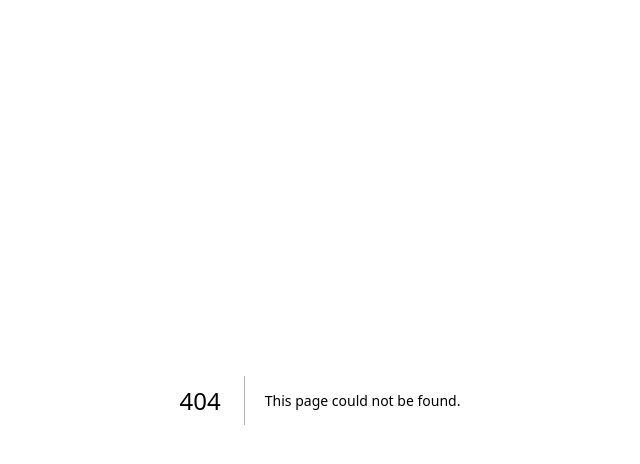
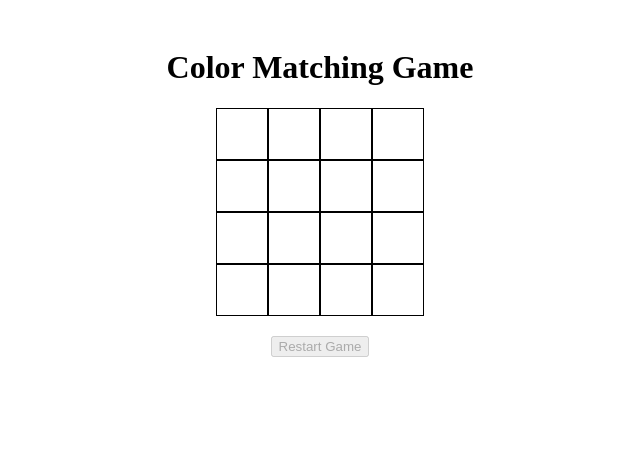
Before and after one commit to saivivek116/frontend-components, a Next.js app: page /color-matching in a window 1280 px wide. Before the commit this address had no page. Shown: the top 464 px of the page, without its empty margins (320-960 px from the left). Built offline with nearby package versions, Linux system fonts and the light colour scheme.

Commit message:
memory game

```diff
--- /dev/null
+++ b/src/app/calculator/styles.css
@@ -0,0 +1,45 @@
+.container{
+    width: 800px;
+    margin: 20px auto;
+    display: flex;
+    flex-direction: column;
+    justify-content: center;
+    align-items: center;
+}
+
+.calculator-container{
+    border: 1px solid black;
+    width: 350px;
+    padding: 10px;
+    border-radius: 12px;
+
+}
+
+.display {
+    height: 32px;
+    border: 1px solid black;
+    border-radius: 4px;
+    margin-bottom: 10px;
+    padding: 4px;
+}
+
+.keypad{
+    display: grid;
+    grid-template-columns: repeat(4, auto);
+    gap: 10px;
+}
+
+.key{
+    border-radius: 50%;
+    background-color: gray;
+    width: 25px;
+    height: 25px;
+    display: flex;
+    justify-content: center;
+    align-items: center;
+    cursor: pointer;
+    padding: 5px;
+}
+.operation{
+    background-color: orange;
+}
--- /dev/null
+++ b/src/app/color-matching/page.jsx
@@ -0,0 +1,106 @@
+"use client";
+import {useEffect, useState} from "react";
+import "./styles.css"
+import { getRandomColors, shuffle } from "../lib/utils"
+
+const GRIDSIZE = 16 // always should be multiple of 4
+const getShuffledBoxes = ()=>{
+    const randomColors = getRandomColors(GRIDSIZE/2);
+    const doubleRandomColors = [...randomColors, ...randomColors]
+    return shuffle(doubleRandomColors)
+}
+
+const ColorMatchingGame = ()=>{
+    const [boxes, setBoxes]= useState(getShuffledBoxes());
+    const [opened, setOpened] = useState([-1, -1]);
+    const [selected, setSelected] = useState(new Set());
+    const [count, setCount] = useState(0);
+    const [complete, setComplete] = useState(false);
+
+    useEffect(()=>{
+        if(selected.size===boxes.length){
+            setComplete(true);
+        }
+    },[selected])
+
+    const restart = ()=>{
+        setBoxes(getShuffledBoxes());
+        setOpened([-1, -1]);
+        setCount(0);
+        setComplete(false)
+        setSelected(new Set());
+    }
+
+    // console.log(boxes);
+    const handleBoxClick = (id)=>{
+        if(opened[0]!=-1 && id===opened[0]){
+            return
+        }
+        setOpened((prev) => {
+            if (prev[0] !== -1 && prev[1] !== -1) {
+            // Reset opened boxes if both are already set
+            return [id, -1];
+            }
+
+            if (prev[0] !== -1) {
+            // Second box clicked
+                if (id !== prev[0] && boxes[id] === boxes[prev[0]]) {
+                    // Match found
+                    setSelected((prevSelected) => new Set([...prevSelected, prev[0], id]));
+                } else {
+                    // No match, reset after delay
+                    setTimeout(() => {
+                    setOpened([-1, -1]);
+                    }, 400);
+                }
+                setCount(count=>count+1)
+                return [prev[0], id];
+            }
+
+            // First box clicked
+            return [id, -1];
+        });
+    }
+    return (
+        <div className="container">
+            <h1>Color Matching Game</h1>
+            <div className="grid">
+                {
+                    boxes.map((box, id)=>{
+                        return (
+                            <div key={id}
+                            style={{"backgroundColor":selected.has(id) || opened.includes(id)?box:"white"}}
+                             onClick={()=>handleBoxClick(id)} className="box"></div>
+                        )
+                    })
+                }
+            </div>
+            {
+                complete && <div>Game completed in {count} moves</div>
+            }
+            <button disabled={!complete} onClick={restart}>Restart Game</button>
+
+        </div>
+    )
+}
+
+export default ColorMatchingGame;
+
+//tasks
+// select input with 4, 8, 16, 24 for number ofboxes
+// grid with boxed each row must contain 4 columns
+
+//colors = noOfBoxes/2
+//each color should be assigned to 2 boxes
+
+//if the boxed do no match reset to orginal position after 400ms
+//match should remain revealed
+
+//each selection is counted as 1
+//At the end of the game, the user should be informed of the total number of rounds taken to complete the game
+//reset(restart the game) should there and be enabled after the game ends to reset to the start of the game
+
+
+// first i will build for 12 size grid then i will scale it
+
+// create an array with colors of size 12 with 6 unique colors randomised
--- /dev/null
+++ b/src/app/color-matching/styles.css
@@ -0,0 +1,19 @@
+.container{
+    width: 800px;
+    margin: 20px auto;
+    display: flex;
+    flex-direction: column;
+    justify-content: center;
+    align-items: center;
+}
+
+.grid{
+    display: grid;
+    grid-template-columns: repeat(4, auto);
+    margin-bottom: 20px;
+}
+.box{
+    width: 50px;
+    height: 50px;
+    border: 1px solid;
+}
--- /dev/null
+++ b/src/app/lib/utils.js
@@ -0,0 +1,43 @@
+function _getRandomColor() {
+    const randomColor = () => Math.floor(Math.random() * 256);
+    const r = randomColor().toString(16).padStart(2, '0');
+    const g = randomColor().toString(16).padStart(2, '0');
+    const b = randomColor().toString(16).padStart(2, '0');
+
+    return `#${r}${g}${b}`;
+  }
+
+  export function getRandomColors(limit) {
+    const colors = [];
+    const seen = new Set();
+
+    for (let i = 0; i < limit; i++) {
+      let color = _getRandomColor();
+
+      while (seen.has(color)) {
+        color = _getRandomColor();
+      }
+
+      colors.push(color);
+    }
+
+    return colors;
+  }
+
+
+ export function shuffle(array) {
+    let currentIndex = array.length;
+
+    // While there remain elements to shuffle...
+    while (currentIndex != 0) {
+
+      // Pick a remaining element...
+      let randomIndex = Math.floor(Math.random() * currentIndex);
+      currentIndex--;
+
+      // And swap it with the current element.
+      [array[currentIndex], array[randomIndex]] = [
+        array[randomIndex], array[currentIndex]];
+    }
+    return [...array]
+  }
```
Also changed, not shown: src/app/calculator/page.jsx (added, +42 -0 lines).
